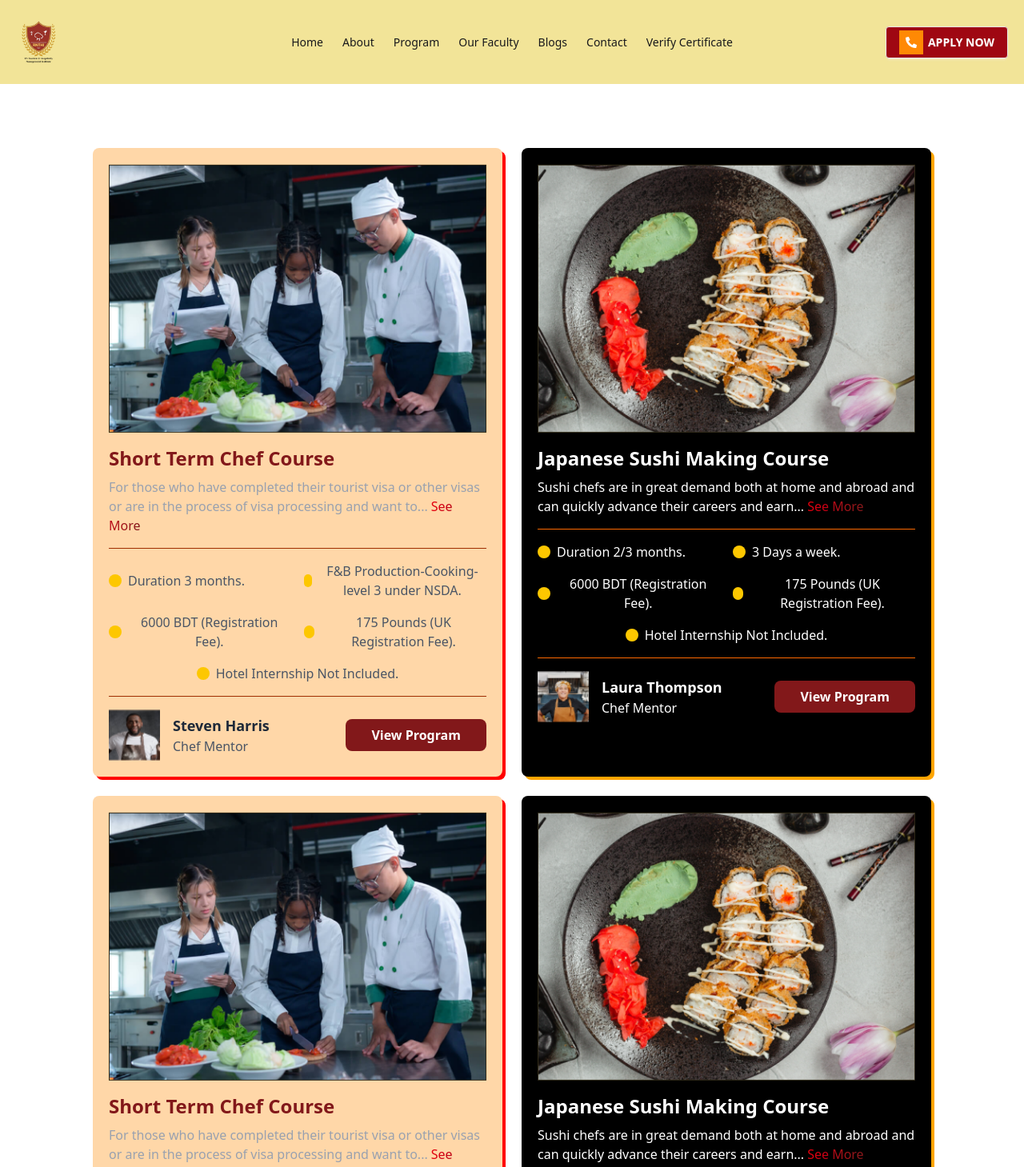
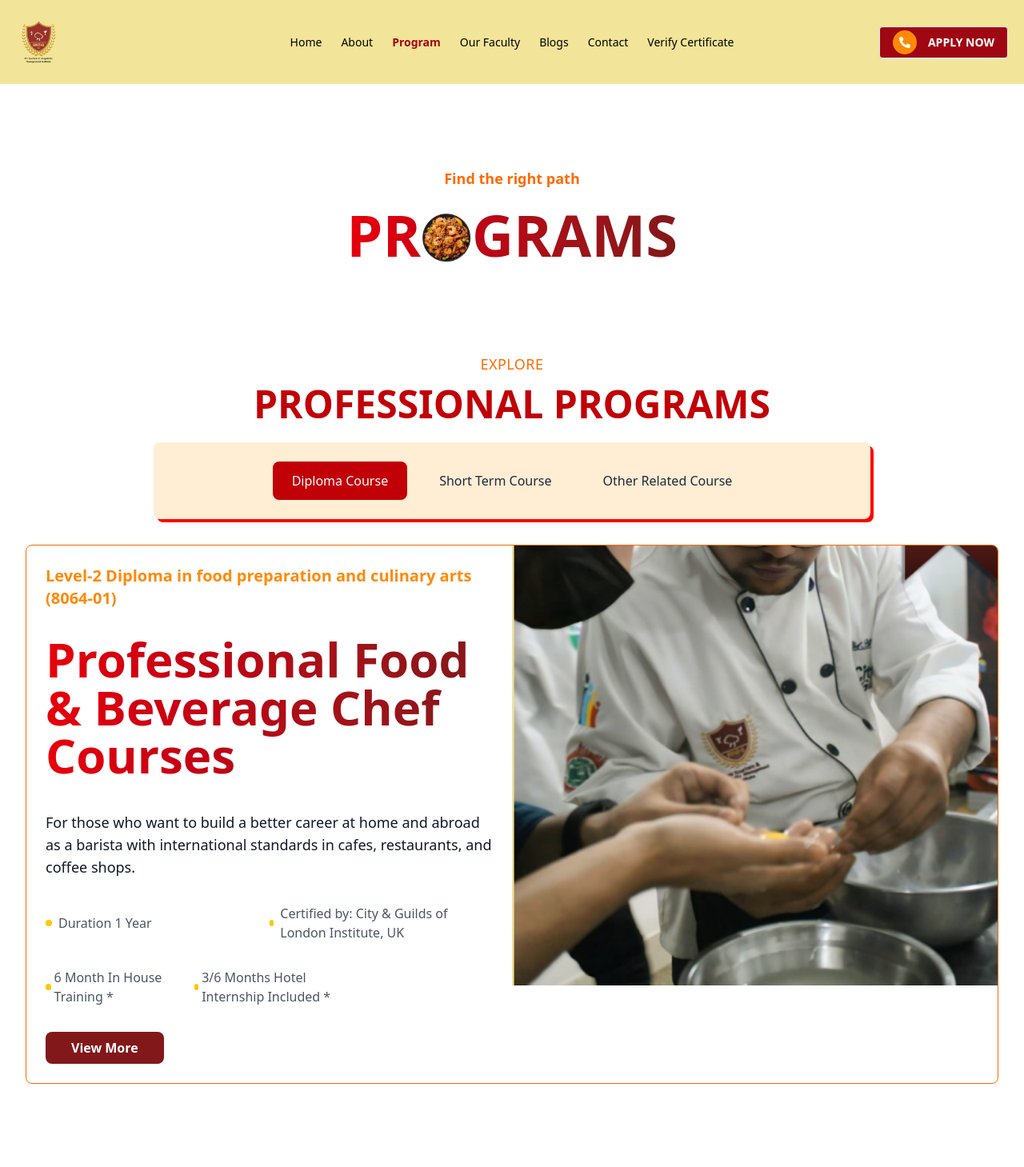
Before and after one commit to MdJakiulRashidKhan/rnthi-chef, a React (Vite) app: page /program in a window 1280 px wide. Shown: the top 1459 px of the page at 80% size. Built offline with nearby package versions, Linux system fonts and the light colour scheme.

Commit message:
program section done

```diff
--- a/src/components/program/ProgramBanner.jsx
+++ b/src/components/program/ProgramBanner.jsx
@@ -0,0 +1,177 @@
+import React, { useState } from "react";
+
+// Reusable Section Component
+const ProgramSection = ({
+  title,
+  subtitle,
+  description,
+  points,
+  buttonText,
+  imageSrc,
+  imageAlt,
+}) => {
+  return (
+    <div className="container mx-auto my-8 px-4">
+      <div className="flex flex-col lg:flex-row items-start border border-orange-500 rounded-lg overflow-hidden">
+        <div className="w-full lg:w-1/2 space-y-8 p-6 text-left">
+          <p className="text-orange-400 text-xl font-semibold">{subtitle}</p>
+          <h1 className="text-4xl lg:text-4xl xl:text-6xl bg-gradient-to-r pb-2 from-red-600 to-red-900 bg-clip-text text-transparent font-bold">
+            {title}
+          </h1>
+          <p className="text-gray-900 text-lg">{description}</p>
+
+          {/* Points arranged in two rows for lg devices */}
+          <div className="flex flex-wrap">
+            {points.slice(0, 2).map((point, index) => (
+              <div
+                key={index}
+                className="flex items-center space-x-2 w-full lg:w-1/2"
+              >
+                <span className="inline-block w-2 h-2 rounded-full bg-yellow-400"></span>
+                <p className="text-gray-600">{point}</p>
+              </div>
+            ))}
+          </div>
+          <div className="flex flex-wrap">
+            {points.slice(2).map((point, index) => (
+              <div
+                key={index}
+                className="flex items-center space-x-1 w-full lg:w-1/3"
+              >
+                <span className="inline-block w-2 h-2 rounded-full bg-yellow-400"></span>
+                <p className="text-gray-600">{point}</p>
+              </div>
+            ))}
+          </div>
+
+          <button className="text-white bg-red-900 px-8 py-2 font-bold rounded-lg hover:bg-red-700 transition-colors duration-300">
+            {buttonText}
+          </button>
+        </div>
+        <div className="w-full lg:w-1/2">
+          <img
+            className="w-full h-auto lg:h-[550px] object-cover"
+            src={imageSrc}
+            alt={imageAlt}
+            onError={(e) => {
+              e.target.src = "/images/placeholder.png";
+            }}
+          />
+        </div>
+      </div>
+    </div>
+  );
+};
+
+const ProgramBanner = () => {
+  const [activeButton, setActiveButton] = useState("Diploma Course");
+
+  const handleButtonClick = (button) => {
+    setActiveButton(button);
+  };
+
+  const sections = {
+    "Diploma Course": {
+      title: "Professional Food & Beverage Chef Courses",
+      subtitle:
+        "Level-2 Diploma in food preparation and culinary arts (8064-01)",
+      description:
+        "For those who want to build a better career at home and abroad as a barista with international standards in cafes, restaurants, and coffee shops.",
+      points: [
+        "Duration 1 Year",
+        "Certified by: City & Guilds of London Institute, UK",
+        "6 Month In House Training *",
+        "3/6 Months Hotel Internship Included *",
+      ],
+      buttonText: "View More",
+      imageSrc: "/images/aboutb.png",
+      imageAlt: "Food & Beverage",
+    },
+    "Short Term Course": {
+      title: "Professional Barista Training Program",
+      subtitle: "Special Categories",
+      description:
+        "For those who want to build a better career at home and abroad as a barista with international standards in cafes, restaurants, and coffee shops.",
+      points: [
+        "Comprehensive Curriculum.",
+        "Hands-On Training.",
+        "Qualified Trainers",
+        "Small Batches",
+        "Career Advancement Assured.",
+      ],
+      buttonText: "View More",
+      imageSrc: "/images/coffeeMaker.png",
+      imageAlt: "Barista Training",
+    },
+    "Other Related Course": {
+      title: "Professional English & IELTS Courses",
+      subtitle:
+        "Level-2 Diploma in food preparation and culinary arts (8064-01)",
+      description:
+        "For those who want to build a better career at home and abroad as a barista with international standards in cafes, restaurants, and coffee shops.",
+      points: [
+        "Test Preparation",
+        "Improve Language Proficiency",
+        "Qualified Trainers *",
+        "Small Batches *",
+      ],
+      buttonText: "Best Band Score Assured",
+      imageSrc: "/images/ielts (1).png",
+      imageAlt: "IELTS Training",
+    },
+  };
+
+  return (
+    <div className="pt-16">
+      {/* Banner Section */}
+      <div className="flex items-center justify-center py-10">
+        <div className="flex flex-col items-center space-y-5">
+          <p className="text-orange-500 text-lg font-semibold">
+            Find the right path
+          </p>
+          <div className="flex items-center">
+            <h1 className="flex bg-gradient-to-r from-red-600 to-red-900 bg-clip-text text-transparent text-5xl md:text-6xl lg:text-7xl font-bold">
+              PR{" "}
+              <img
+                src="/images/textimg.png"
+                alt="decorative icon"
+                className="w-12 h-12 mt-2 md:w-16 md:h-16"
+              />
+              GRAMS
+            </h1>
+          </div>
+        </div>
+      </div>
+
+      {/* Programs Section */}
+      <div className="text-center py-6 px-4 mt-12 space-y-6">
+        <p className="text-orange-500 text-lg uppercase tracking-wide mb-3">
+          Explore
+        </p>
+        <h1 className="text-4xl md:text-5xl font-bold text-red-700 mb-6">
+          PROFESSIONAL PROGRAMS
+        </h1>
+        <div className="flex flex-wrap justify-center gap-4 bg-orange-100 px-4 py-6 rounded-lg max-w-4xl mx-auto shadow-[4px_4px_0px_#FF0000]">
+          {Object.keys(sections).map((button) => (
+            <button
+              key={button}
+              className={`${
+                activeButton === button
+                  ? "bg-red-700 text-white"
+                  : "text-gray-800 "
+              } px-6 py-3 font-medium rounded-lg transition-colors duration-300`}
+              onClick={() => handleButtonClick(button)}
+            >
+              {button}
+            </button>
+          ))}
+        </div>
+
+        {/* Selected Section */}
+        <ProgramSection {...sections[activeButton]} />
+      </div>
+    </div>
+  );
+};
+
+export default ProgramBanner;
--- a/src/components/shared/Navbar.jsx
+++ b/src/components/shared/Navbar.jsx
@@ -1,10 +1,12 @@
 import React from "react";
 import { FaPhoneAlt } from "react-icons/fa";
-import { Link } from "react-router";
+import { Link, useLocation } from "react-router";
 
 const Navbar = () => {
+  const location = useLocation(); // Get current route
+
   return (
-    <div className="container mx-auto ">
+    <div className="container mx-auto">
       <div className="navbar bg-[#F2E498] py-5 px-5">
         <div className="navbar-start">
           <div className="dropdown">
@@ -28,59 +30,61 @@ const Navbar = () => {
               tabIndex={0}
               className="menu menu-sm dropdown-content bg-base-100 rounded-box z-[1] mt-3 w-52 p-2 shadow"
             >
-              <li>
-                <Link to="/">Home</Link>
-              </li>
-              <li>
-                <Link to="/about">About</Link>
-              </li>
-              <li>
-                <Link to="/program">Program</Link>
-              </li>
-              <li>
-                <Link to="/faculty">Our Faculty</Link>
-              </li>
-              <li>
-                <Link to="/blogs">Blogs</Link>
-              </li>
-              <li>
-                <Link to="/contact">Contact</Link>
-              </li>
-              <li>
-                <Link to="/certificate">Verify Certificate</Link>
-              </li>
+              {[
+                { path: "/", label: "Home" },
+                { path: "/about", label: "About" },
+                { path: "/program", label: "Program" },
+                { path: "/faculty", label: "Our Faculty" },
+                { path: "/blogs", label: "Blogs" },
+                { path: "/contact", label: "Contact" },
+                { path: "/certificate", label: "Verify Certificate" },
+              ].map((item) => (
+                <li key={item.path}>
+                  <Link
+                    to={item.path}
+                    className={`${
+                      location.pathname === item.path
+                        ? "text-red-600 font-bold"
+                        : "text-black"
+                    }`}
+                  >
+                    {item.label}
+                  </Link>
+                </li>
+              ))}
             </ul>
           </div>
           <img className="w-14" src="images/logo.png" alt="logo" />
         </div>
         <div className="navbar-center hidden lg:flex">
           <ul className="menu menu-horizontal px-1">
-            <li>
-              <Link to="/">Home</Link>
-            </li>
-            <li>
-              <Link to="/about">About</Link>
-            </li>
-            <li>
-              <Link to="/program">Program</Link>
-            </li>
-            <li>
-              <Link to="/faculty">Our Faculty</Link>
-            </li>
-            <li>
-              <Link to="/blogs">Blogs</Link>
-            </li>
-            <li>
-              <Link to="/contact">Contact</Link>
-            </li>
-            <li>
-              <Link to="/certificate">Verify Certificate</Link>
-            </li>
+            {[
+              { path: "/", label: "Home" },
+              { path: "/about", label: "About" },
+              { path: "/program", label: "Program" },
+              { path: "/faculty", label: "Our Faculty" },
+              { path: "/blogs", label: "Blogs" },
+              { path: "/contact", label: "Contact" },
+              { path: "/certificate", label: "Verify Certificate" },
+            ].map((item) => (
+              <li key={item.path}>
+                <Link
+                  to={item.path}
+                  className={`px-3 py-2 rounded-md ${
+                    location.pathname === item.path
+                      ? " text-red-800 font-bold"
+                      : "text-black hover:bg-gray-300"
+                  }`}
+                >
+                  {item.label}
+                </Link>
+              </li>
+            ))}
           </ul>
         </div>
         <div className="navbar-end">
-          <a className="btn bg-red-800 px-4 py-2 text-white">
-            <div className="bg-orange-400 p-2">
+          <a className="btn bg-red-800 px-4 py-2 text-white flex items-center">
+            <div className="bg-orange-400 p-2 mr-2 rounded-full">
               <FaPhoneAlt />
             </div>
             APPLY NOW
--- a/src/pages/Program.jsx
+++ b/src/pages/Program.jsx
@@ -1,4 +1,6 @@
 import React from "react";
+
+import ProgramBanner from "../components/program/ProgramBanner";
 import ProgramCard from "../components/program/ProgramCard";
 import Navbar from "../components/shared/Navbar";
 import ReadyCard from "../components/shared/ReadyCard";
@@ -8,7 +10,9 @@ const About = () => {
   return (
     <div>
       <Navbar />
+      <ProgramBanner />
       <ProgramCard />
+
       <ReadyCard />
       <Footer />
     </div>
```
